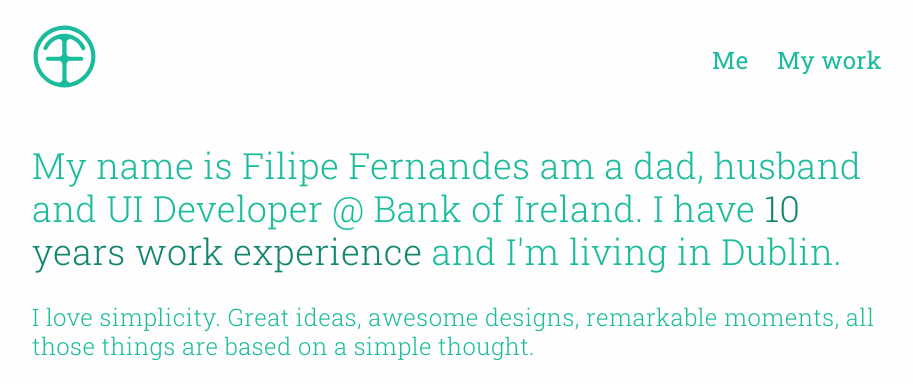
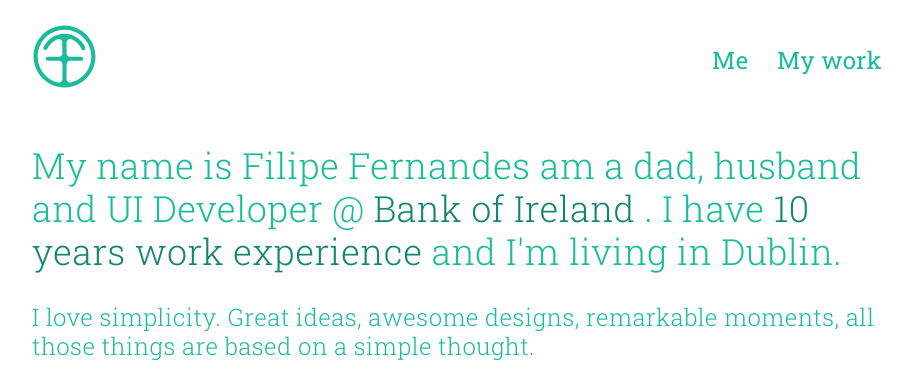
Before and after one commit to filipesf/filipesf.github.io, a Jekyll site: the page built from index.html, in a window 1280 px wide. Shown: the top 384 px of the page, without its empty margins (183-1096 px from the left). Built offline with Jekyll 4.4.1, drawn with Linux system fonts in a browser that asks for light colours; nearby versions of some CDN libraries.

Commit message:
Added BOI link

```diff
--- a/_includes/hero.html
+++ b/_includes/hero.html
@@ -1,6 +1,6 @@
 <section class="hero">
   <div class="wrapper">
-    <h2 class="hero__title">My name is Filipe Fernandes am a dad, husband and UI Developer @ Bank of Ireland. I have <a href="{{ site.linkedin }}" rel="nofollow" title="Know more about my experience" target="_blank">10 years work experience</a> and I'm living in Dublin.</h2>
+    <h2 class="hero__title">My name is Filipe Fernandes am a dad, husband and UI Developer @ <a href="https://www.bankofireland.com/" rel="nofollow" title="I'm currently working at Bank of Ireland" target="_blank">Bank of Ireland</a> . I have <a href="{{ site.linkedin }}" rel="nofollow" title="Know more about my experience" target="_blank">10 years work experience</a> and I'm living in Dublin.</h2>
 
     <h3 class="hero__subtitle">I love simplicity. Great ideas, awesome designs, remarkable moments, all those things are based on a simple thought.</h3>
     <hr>
```
